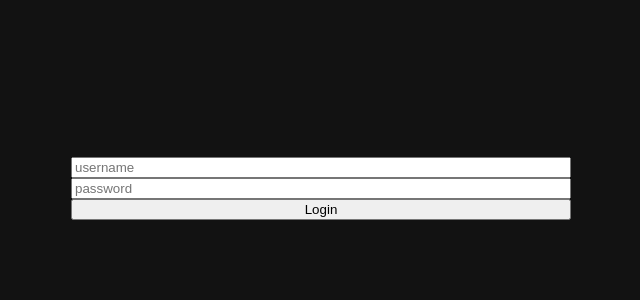
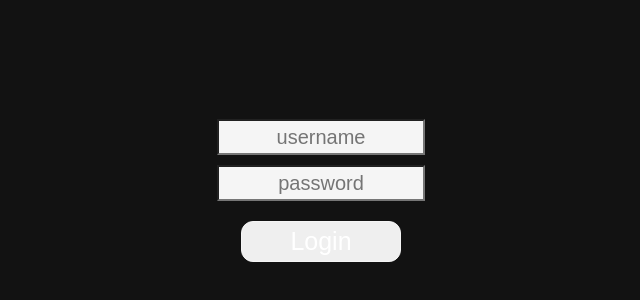
Before and after one commit to SebWester/band-hub, a React (Vite) app: page /login in a window 1280 px wide. Shown: the part 212-512 px from the top of the page, without its empty margins (319-959 px from the left). Built offline with nearby package versions, Linux system fonts and the light colour scheme.

Commit message:
WIP: Login styling

```diff
--- /dev/null
+++ b/src/components/Input.tsx
@@ -0,0 +1,25 @@
+import React from "react";
+import "../styles/login.css";
+
+interface InputProps {
+  type: string;
+  name: string;
+  placeholder: string;
+  value: string;
+  onChange: (e: React.ChangeEvent<HTMLInputElement>) => void;
+}
+
+function Input({ type, name, placeholder, value, onChange }: InputProps) {
+  return (
+    <input
+      className="input"
+      type={type}
+      name={name}
+      placeholder={placeholder}
+      value={value}
+      onChange={onChange}
+    />
+  );
+}
+
+export default Input;
--- a/src/pages/Login.tsx
+++ b/src/pages/Login.tsx
@@ -1,3 +1,5 @@
+import Input from "../components/Input";
+
 // Uncomment everything when API is in place
 
 import { useState } from "react";
@@ -61,21 +63,24 @@ function Login() {
     <div className="loginContainer">
       {/* <form className="loginForm" onSubmit={handleSubmit}> */}
       <form className="loginForm" onSubmit={handleLogin}>
-        <input
+        <Input
           type="text"
           name="username"
           placeholder="username"
           value={credentials.username}
           onChange={handleInput}
         />
-        <input
+        <Input
           type="password"
           name="password"
           placeholder="password"
           value={credentials.password}
           onChange={handleInput}
         />
-        <button type="submit">Login</button>
+
+        <button className="submit" type="submit">
+          Login
+        </button>
       </form>
       {/* {error && <p className="error">{error}</p>} */}
     </div>
--- a/src/styles/login.css
+++ b/src/styles/login.css
@@ -6,4 +6,33 @@
   width: 500px;
   display: flex;
   flex-direction: column;
+  align-items: center;
 }
+
+.input {
+  width: 200px;
+  height: 30px;
+  font-size: 20px;
+  text-align: center;
+  background-color: whitesmoke;
+  margin: 5px;
+  color: black;
+}
+
+.submit {
+  color: white;
+  width: 160px;
+  border: 1px solid whitesmoke;
+  border-radius: 12px;
+  font-size: 25px;
+  padding: 5px 20px 5px 20px;
+  text-decoration: none;
+  margin-top: 15px;
+}
+
+.submit:hover {
+  color: whitesmoke;
+  background-color: rgba(255, 255, 255, 0.2);
+  transform: scale(1.1);
+  cursor: pointer;
+}
```
